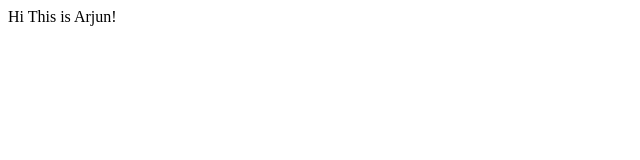
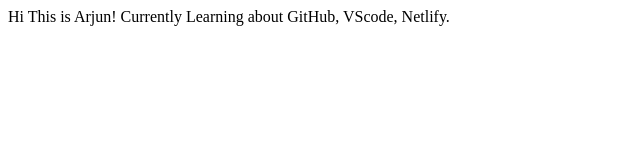
Before and after one commit to ChaudhayArjun/MyFirst-site, a plain HTML site: page index.html in a window 1280 px wide. Shown: the whole page, without its empty margins (0-640 px from the left). Drawn offline with Linux system fonts and the light colour scheme.

Commit message:
Update: added more info

```diff
--- a/index.html
+++ b/index.html
@@ -7,5 +7,7 @@
 </head>
 <body>
     Hi This is Arjun!
+
+    Currently Learning about GitHub, VScode, Netlify.
 </body>
 </html>
```
